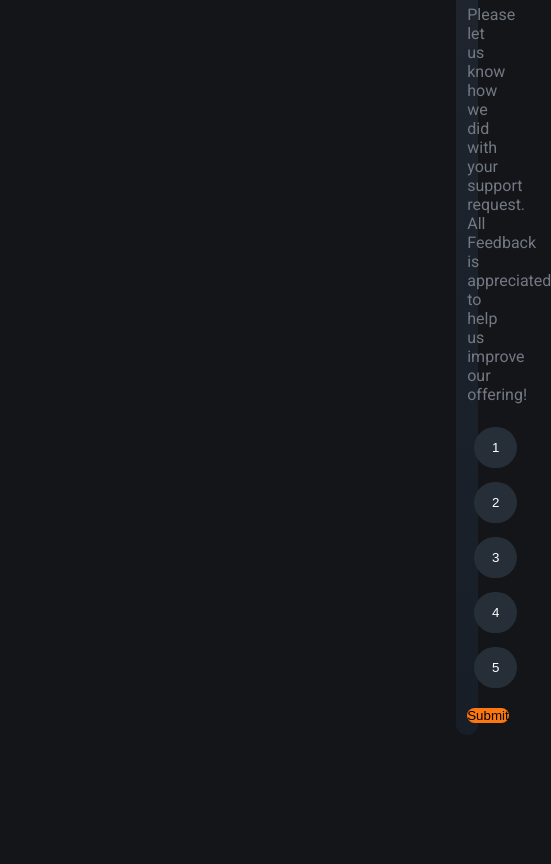
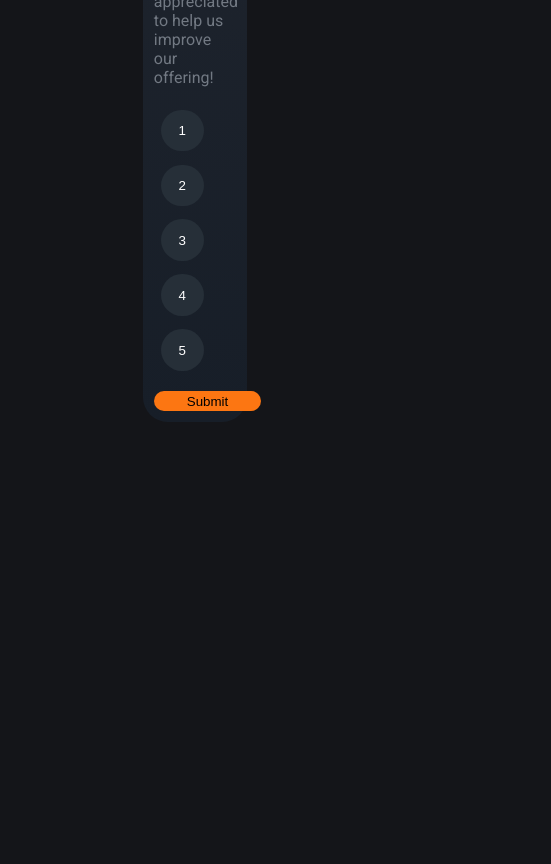
Before and after one commit to mj-3101/Interactive-rating-component, a plain HTML site: page index.html in a window 390 px wide. Shown: the part 461-1325 px from the top of the page, 551 px wide, since content can reach past the window. After the commit the page ends 958 px from the top, so only its background shows below. Drawn offline with Linux system fonts and the light colour scheme.

Commit message:
fixed responsive design of the card id

```diff
--- a/styles.css
+++ b/styles.css
@@ -6,7 +6,7 @@ body{
 #card{
     background: #222833;
     background: linear-gradient(180deg, rgba(33,38,47,1) 1%, rgba(23,30,40,1) 100%);
-    margin: 15em 28em;
+    margin: 20% 36%;
     border-radius: 25px;
     padding: 3%;
 }
```
